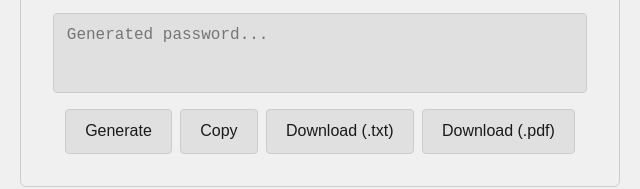
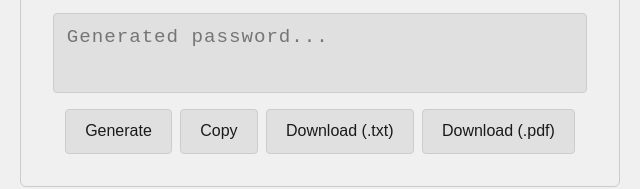
Before and after one commit to hamzaelhennawy/vaultro, an Electron app: page index.html in a window 800 px wide. Shown: the part 402-591 px from the top of the page, 80-720 px from the left. Drawn offline with nearby package versions, Linux system fonts and the light colour scheme.

Commit message:
Update styles.css

```diff
--- a/styles.css
+++ b/styles.css
@@ -44,7 +44,7 @@ main {
 textarea#password-output {
   width: 100%;
   min-height: 80px;
-  font-size: 1rem;
+  font-size: 1.2rem;
   padding: 0.8rem;
   border: 1px solid var(--button-border);
   border-radius: 4px;
@@ -53,6 +53,8 @@ textarea#password-output {
   resize: none;
   overflow-wrap: break-word;
   overflow-y: auto;
+  font-family: 'Fira Code', 'JetBrains Mono', 'Cascadia Code', 'Source Code Pro', monospace;
+  letter-spacing: 0.05em;
 }
 
 .buttons {
```
